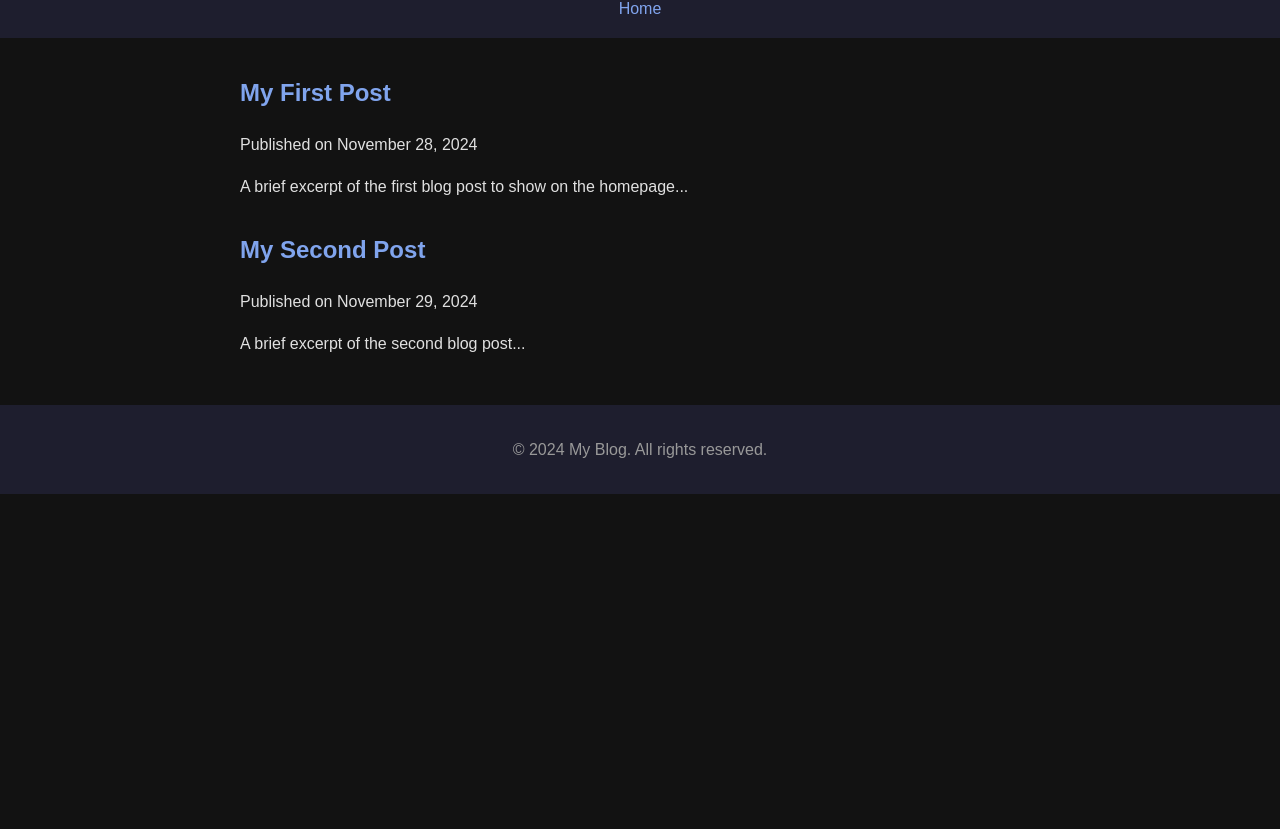
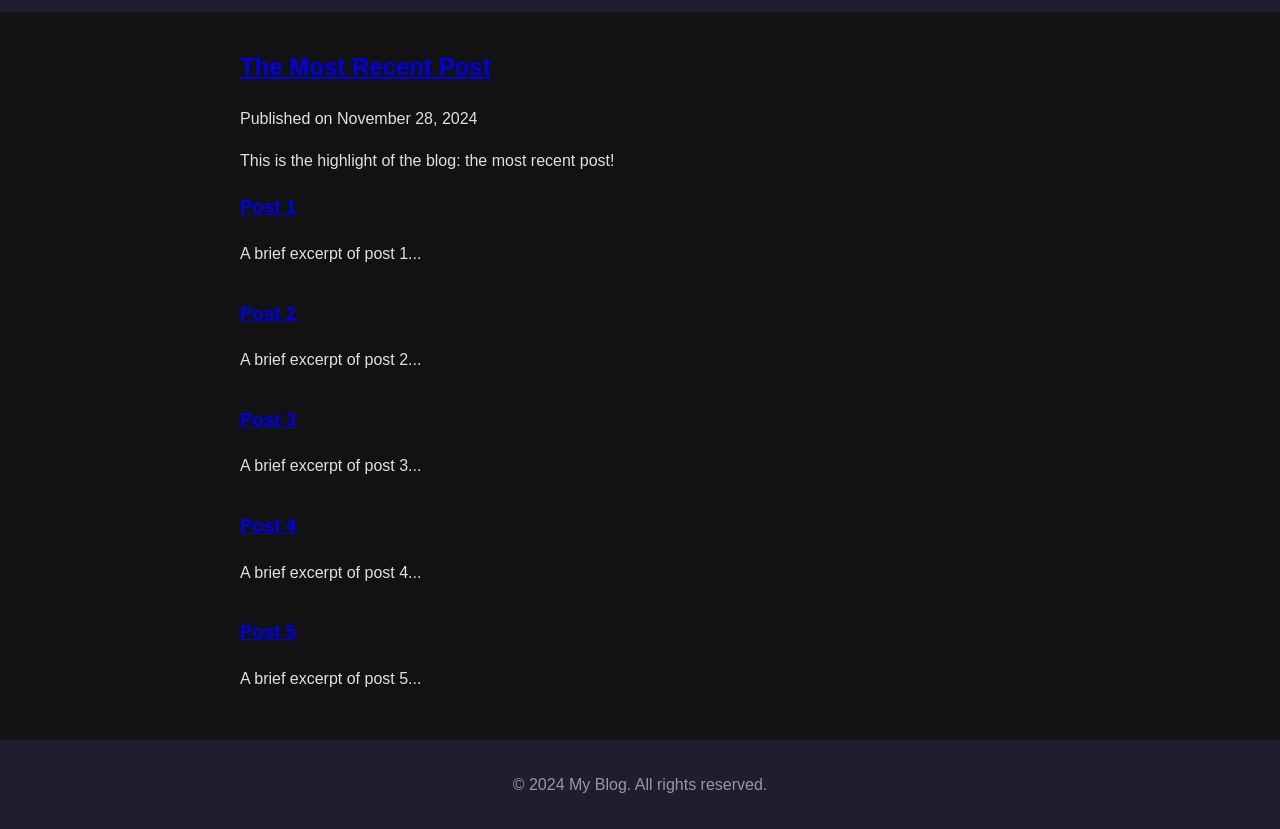
Before and after one commit to Coen-rpi/blog, a plain HTML site: page index.html in a window 1280 px wide. Shown: the part 71-900 px from the top of the page. Before the commit the page ends 800 px from the top, so only its background shows below. Drawn offline with Linux system fonts and the light colour scheme; a script that the page names is missing.

Commit message:
Update index.html

```diff
--- a/index.html
+++ b/index.html
@@ -8,24 +8,46 @@
     <script src="script.js" defer></script>
 </head>
 <body>
+    <!-- Header -->
     <header class="header">
-        <h1>Welcome to My Blog</h1>
-        <nav>
-            <a href="index.html">Home</a>
-        </nav>
+        <h1>My Blog</h1>
     </header>
+
+    <!-- Main Content -->
     <main class="content">
-        <article class="post">
-            <h2><a href="posts/example-post.html">My First Post</a></h2>
+        <!-- Most Recent Post -->
+        <section class="recent-post">
+            <h2><a href="posts/most-recent.html">The Most Recent Post</a></h2>
             <p>Published on November 28, 2024</p>
-            <p>A brief excerpt of the first blog post to show on the homepage...</p>
-        </article>
-        <article class="post">
-            <h2><a href="posts/second-post.html">My Second Post</a></h2>
-            <p>Published on November 29, 2024</p>
-            <p>A brief excerpt of the second blog post...</p>
-        </article>
+            <p>This is the highlight of the blog: the most recent post!</p>
+        </section>
+
+        <!-- Other Posts -->
+        <section class="other-posts">
+            <article class="post">
+                <h3><a href="posts/post-1.html">Post 1</a></h3>
+                <p>A brief excerpt of post 1...</p>
+            </article>
+            <article class="post">
+                <h3><a href="posts/post-2.html">Post 2</a></h3>
+                <p>A brief excerpt of post 2...</p>
+            </article>
+            <article class="post">
+                <h3><a href="posts/post-3.html">Post 3</a></h3>
+                <p>A brief excerpt of post 3...</p>
+            </article>
+            <article class="post">
+                <h3><a href="posts/post-4.html">Post 4</a></h3>
+                <p>A brief excerpt of post 4...</p>
+            </article>
+            <article class="post">
+                <h3><a href="posts/post-5.html">Post 5</a></h3>
+                <p>A brief excerpt of post 5...</p>
+            </article>
+        </section>
     </main>
+
+    <!-- Footer -->
     <footer class="footer">
         <p>&copy; 2024 My Blog. All rights reserved.</p>
     </footer>
```
